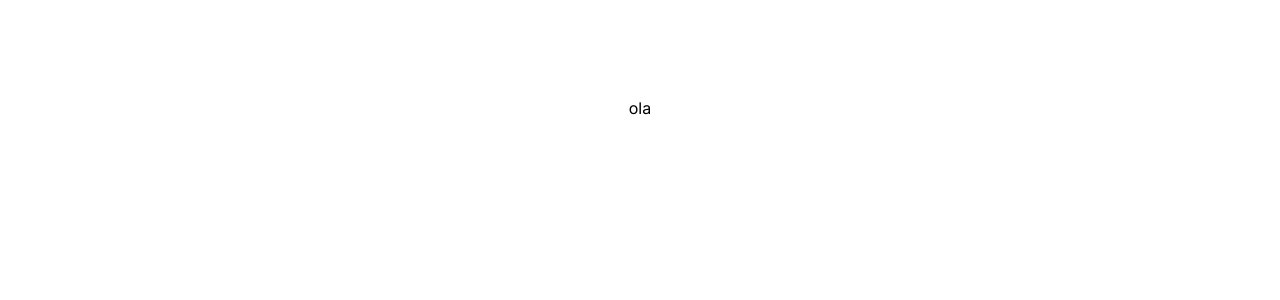
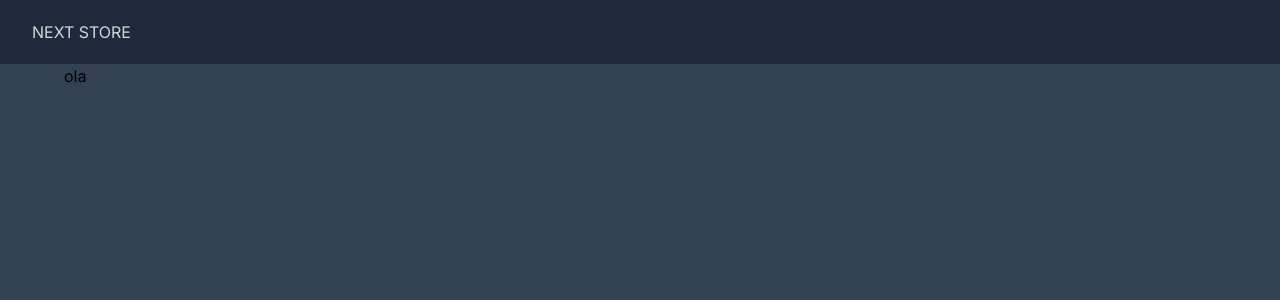
Before and after one commit to Diofbjr/Ecommerce, a Next.js app: page / in a window 1280 px wide. Shown: the top 300 px of the page. Built offline with nearby package versions, Linux system fonts and the light colour scheme.

Commit message:
add navbar

```diff
--- /dev/null
+++ b/src/app/components/Navbar.tsx
@@ -0,0 +1,13 @@
+import Link from "next/link";
+
+function Navbar() {
+    return(
+        <nav className='fixed to-0 w-full flex items-center py-2 px-8 justify-between z-50 bg-slate-800 text-gray-300'>
+            <Link className='uppercase font-fold text-md h-12 flex items-center' href={'/'}>
+                Next Store
+            </Link>
+        </nav>
+    )
+}
+
+export default Navbar
--- a/src/app/layout.tsx
+++ b/src/app/layout.tsx
@@ -1,6 +1,8 @@
 import './globals.css'
 import type { Metadata } from 'next'
 import { Inter } from 'next/font/google'
+import Link from 'next/link'
+import Navbar from './components/Navbar'
 
 const inter = Inter({ subsets: ['latin'] })
 
@@ -16,7 +18,12 @@
 }) {
   return (
     <html lang="en">
-      <body className={inter.className}>{children}</body>
+      <body className={inter.className}>
+        <Navbar/>
+        <main className='bg-slate-700 h-screen p-16'>
+          {children}
+        </main>
+      </body>
     </html>
   )
 }
--- a/src/app/page.tsx
+++ b/src/app/page.tsx
@@ -2,8 +2,8 @@
 
 export default function Home() {
   return (
-    <main className="flex min-h-screen flex-col items-center justify-between p-24">
+    <div>
       <h1>ola</h1>
-    </main>
+    </div>
   )
 }
```
